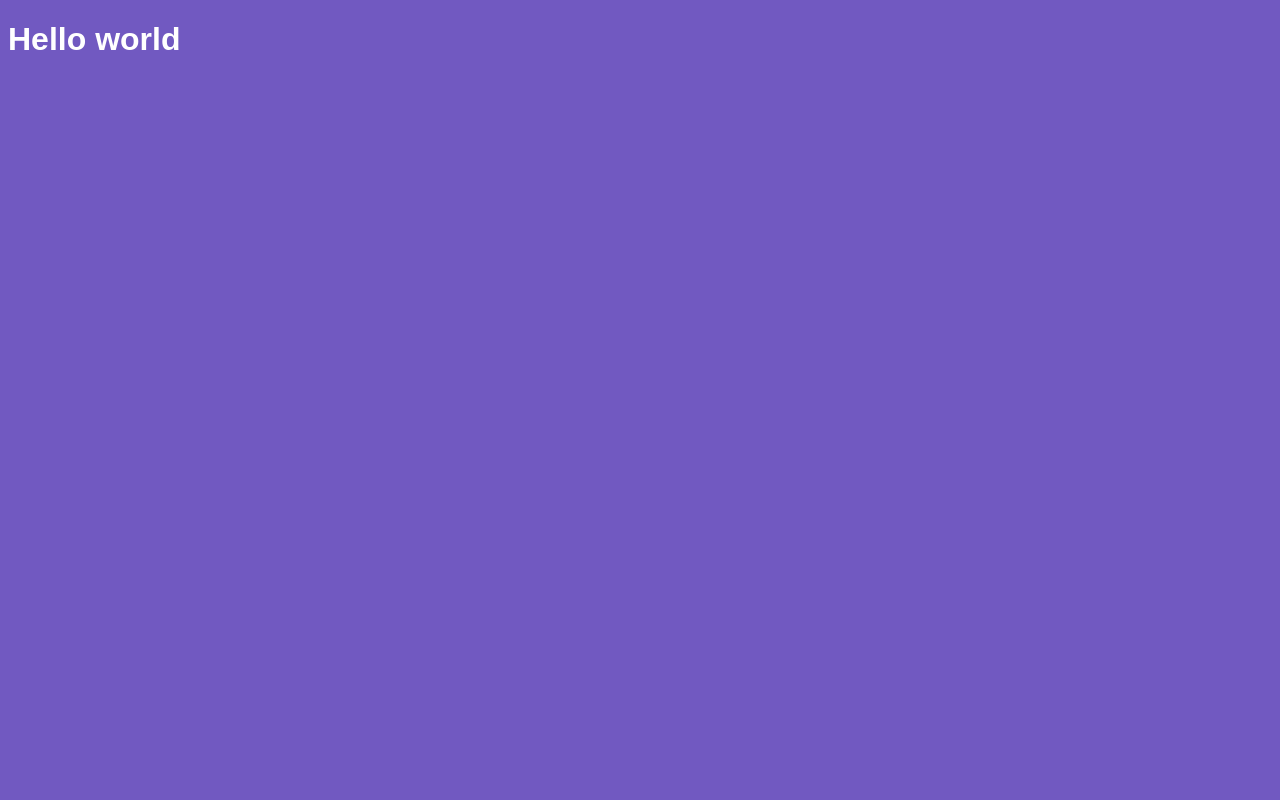
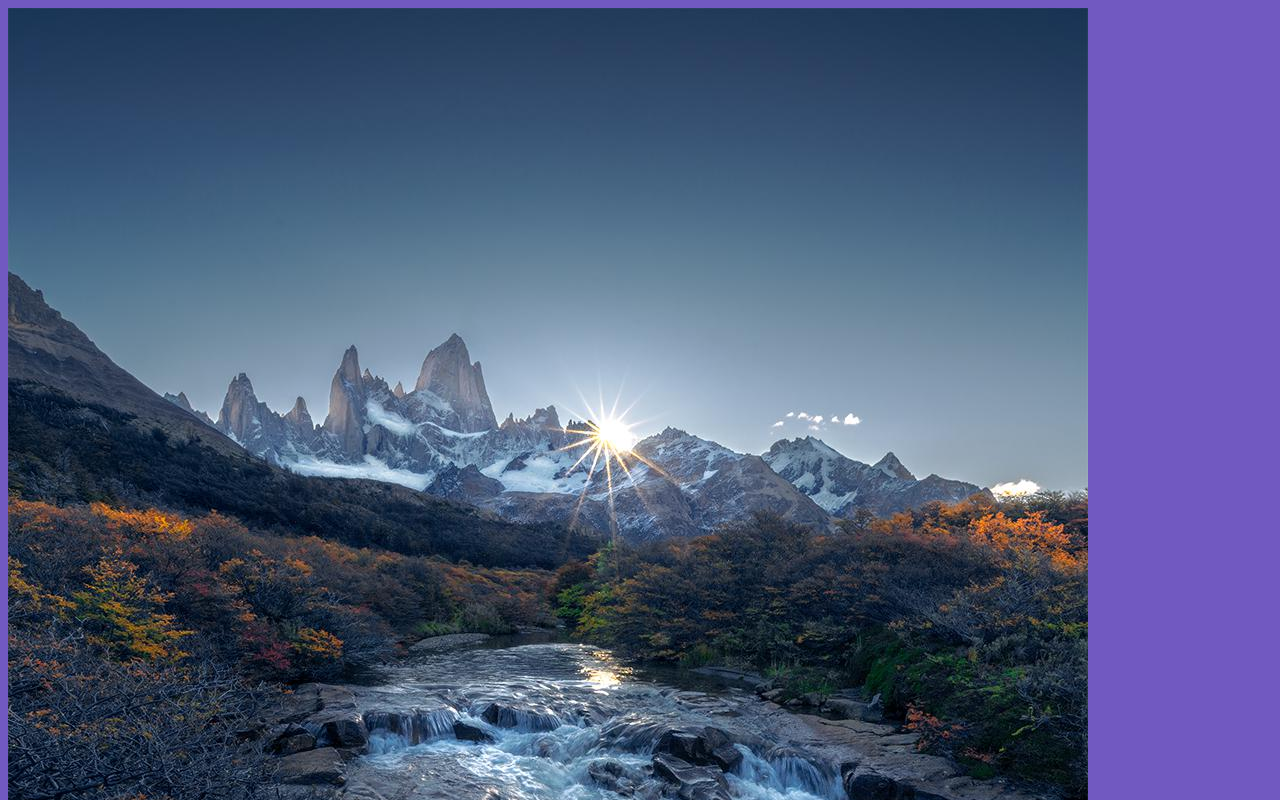
Before and after one commit to Leonardofreua/react-basic, a React app: page / in a window 1280 px wide. Shown: the top 800 px of the page. Built offline with nearby package versions, Linux system fonts and the light colour scheme.

Commit message:
Importing images.

```diff
--- a/package.json
+++ b/package.json
@@ -19,6 +19,7 @@
     "webpack-dev-server": "^3.10.3"
   },
   "dependencies": {
+    "file-loader": "^5.1.0",
     "react": "^16.13.0",
     "react-dom": "^16.13.0"
   }
--- a/src/App.js
+++ b/src/App.js
@@ -1,8 +1,10 @@
 import React from 'react';
 import './App.css'
 
+import landscape from './assets/landscape.jpg';
+
 function App() {
-  return <h1>Hello world</h1>
+  return <img src={landscape}/>
 }
 
 export default App;
--- a/webpack.config.js
+++ b/webpack.config.js
@@ -23,6 +23,11 @@ module.exports = {
           { loader: 'style-loader' },
           { loader: 'css-loader' },
         ]
+      }, {
+        test: /.*\.(gif|png|jpe?g)$/i,
+        use: {
+          loader: 'file-loader'
+        }
       }
     ]
   }
```
Also changed, not shown: src/assets/landscape.jpg (added), 1 other file (tests, documents, lock files or other folders).
